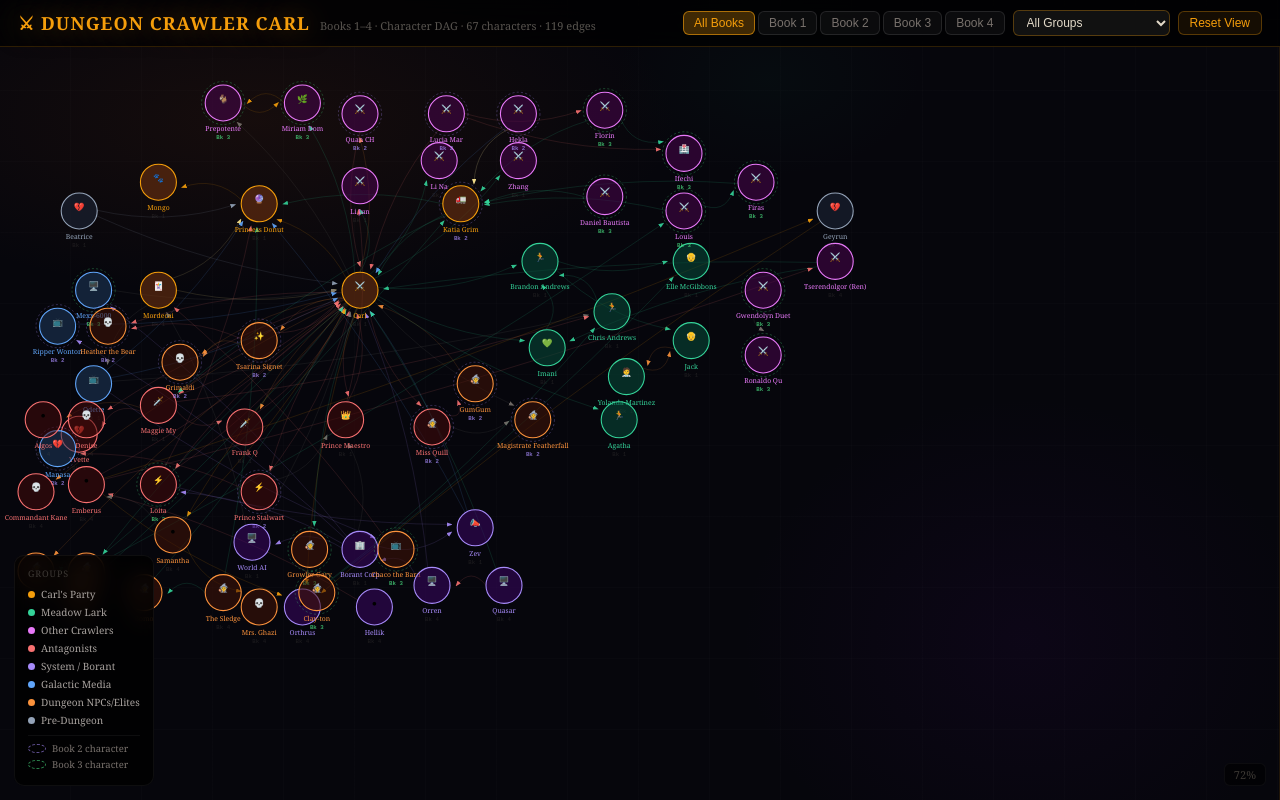
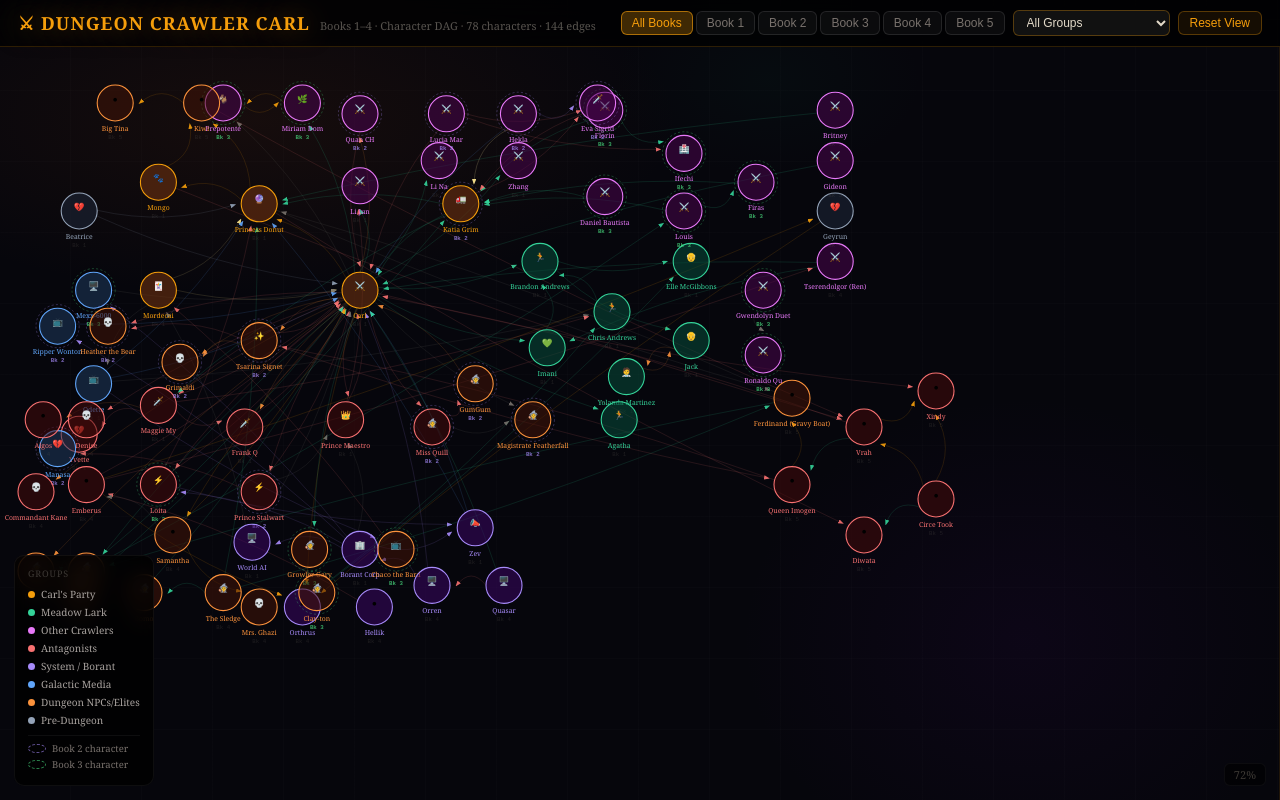
Before and after one commit to jhancock1229/dcc-dag, a React (Vite) app: page / in a window 1280 px wide. Built offline with nearby package versions, Linux system fonts and the light colour scheme.

Commit message:
add book 5

```diff
--- a/src/App.jsx
+++ b/src/App.jsx
@@ -206,6 +206,30 @@
   // ── BACKSTORY ──
   { id: "beatrice", label: "Beatrice", book: 1, faction: "BACKSTORY", role: "Pre-Dungeon", x: 110, y: 200,
     desc: "Carl's ex-girlfriend, Donut's original owner. Presumed dead. Her absence shapes Carl's fierce protectiveness toward Donut." },
+
+  // ── BOOK 5: THE BUTCHER'S MASQUERADE (Floor 6 – The Hunting Grounds) ──
+  { id: "vrah", label: "Vrah", book: 5, faction: "ANTAGONISTS", role: "Hunter", x: 1200, y: 500,
+    desc: "Mantis hunter and veteran dungeon huntress. Mayor of Zockau on Floor 6. Decapitates kills and wears their heads; death count in the thousands. Starts a vendetta against Carl after he kills her sister Xindy. Stabbed by Carl with the Arrow of Enthusiastic Double Gonorrhea. Savaged to death by Mongo and Kiwi at the Butcher's Masquerade." },
+  { id: "xindy", label: "Xindy", book: 5, faction: "ANTAGONISTS", role: "Hunter", x: 1300, y: 450,
+    desc: "Vrah's younger sister. Dark Hive mantis hunter. Killed early in Floor 6 when Carl's party raids Zockau, triggering Vrah's furious vendetta." },
+  { id: "circe_took", label: "Circe Took", book: 5, faction: "ANTAGONISTS", role: "Hunter Leader", x: 1300, y: 600,
+    desc: "Minor mantis hive queen, mother of Vrah and Xindy. Panel moderator at CrawlCon. Enraged by Xindy's death; sponsors goddess Diwata to cure Vrah of the Arrow of Enthusiastic Double Gonorrhea. Uses influence to let hunters leave early after Borant loses control." },
+  { id: "diwata", label: "Diwata", book: 5, faction: "ANTAGONISTS", role: "Deity", x: 1200, y: 650,
+    desc: "Minor goddess sponsored by Circe Took onto Floor 6 to cure Vrah. Becomes a major threat at the Butcher's Masquerade. Killed by Donut's Laundry Day spell during the final battle." },
+  { id: "queen_imogen", label: "Queen Imogen", book: 5, faction: "ANTAGONISTS", role: "Country Boss", x: 1100, y: 580,
+    desc: "Level 145 high elf Fallen Cleric/Sorceress, Country Boss of Floor 6. Hosts the Butcher's Masquerade. Xenophobic queen who helped kill Signet's mother and tried to eradicate King Finian's half-blood children. Immune to poison and curse; susceptible to blunt force. Killed by Signet at the Masquerade — at the cost of Signet's own life." },
+  { id: "ferdinand", label: "Ferdinand (Gravy Boat)", book: 5, faction: "NPCS", role: "Boss/Pet", x: 1100, y: 460,
+    desc: "Yellow tomcat (real name Gravy Boat), Donut's unrequited pre-dungeon love interest, owned by neighbor Marjory Williams. Abducted and transformed into Level 100 Province Boss and Queen Imogen's familiar. Wields turban with lightning spell and phase-jump. Transported to Floor 9 with the castle; becomes co-Warlord of the NPC Home Team faction alongside Juice Box." },
+  { id: "kiwi", label: "Kiwi", book: 5, faction: "NPCS", role: "Pet/Ally", x: 280, y: 50,
+    desc: "Female mongoliensis dinosaur, Big Tina's mother. Originally a bear, transformed long ago by Scolopendra's attack. Mongo's romantic partner (to Donut's horror). Charmed by Apothecary's potion into becoming Donut's minion. Helps Mongo kill Vrah at the Masquerade. Transported to Floor 9 as part of the Princess Posse army." },
+  { id: "big_tina", label: "Big Tina", book: 5, faction: "NPCS", role: "Pet/Ally", x: 160, y: 50,
+    desc: "Giant allosaurus ballerina on Floor 6, Kiwi's daughter. Both were originally bears transformed long ago by Scolopendra. Sought by Carl's party as a quest target. Transported to Floor 9 as part of the Princess Posse army." },
+  { id: "eva", label: "Eva Sigrid", book: 2, faction: "CRAWLERS", role: "Player Killer", x: 830, y: 50,
+    desc: "Icelandic economics professor, Katia's former friend. Hekla's right-hand enforcer — her anger issues weaponized by her own therapist. Four-armed cobra-head race; 13+ Player Killer skulls. Abandons Katia in Book 2 during Floor 3 race selection. Central antagonist of Katia's arc in Book 5. Final act: places the Crown of the Sepsis Whore on Katia as she dies, binding Katia (or Donut) to the 9th floor." },
+  { id: "gideon", label: "Gideon", book: 5, faction: "CRAWLERS", role: "Crawler", x: 1160, y: 130,
+    desc: "Crawler who allies with Carl on Floors 5 and 6. Leads a team outside the elf castle during the Masquerade battle. Killed in the fighting — his death weighs on Carl, who recruited him." },
+  { id: "britney", label: "Britney", book: 5, faction: "CRAWLERS", role: "Crawler", x: 1160, y: 60,
+    desc: "Ukrainian plastic surgery patient turned crawler. Wears a fur bikini, carries a spiked stick, has an extinction sigil tattoo. Acts as Donut's guitarist at the Masquerade talent show with spectacular playing. Face badly scarred in the final battle. Later hinted by the goddess Eris to be possibly possessed." },
 ];
 
 const EDGES = [
@@ -346,6 +370,38 @@
   { from: "carl", to: "maggie", type: "killed", label: "kills with Mordecai's potion" },
   { from: "katia", to: "maggie", type: "allied", label: "petrifies possessed Chris" },
   { from: "samantha", to: "emberus", type: "connected", label: "involved in Geyrun's death" },
+
+  // Book 5 edges
+  // Hunters
+  { from: "carl", to: "xindy", type: "killed", label: "kills (triggers Vrah vendetta)" },
+  { from: "vrah", to: "xindy", type: "companion", label: "sisters" },
+  { from: "circe_took", to: "vrah", type: "companion", label: "mother" },
+  { from: "circe_took", to: "xindy", type: "companion", label: "mother" },
+  { from: "circe_took", to: "diwata", type: "allied", label: "sponsors" },
+  { from: "vrah", to: "carl", type: "hunts", label: "prime hunting target" },
+  { from: "vrah", to: "queen_imogen", type: "allied", label: "uses to inconvenience Carl" },
+  { from: "mongo", to: "vrah", type: "killed", label: "kills with Kiwi" },
+  { from: "kiwi", to: "vrah", type: "killed", label: "kills with Mongo" },
+  { from: "donut", to: "diwata", type: "killed", label: "Laundry Day spell" },
+  // Queen Imogen / Ferdinand / Castle
+  { from: "queen_imogen", to: "signet", type: "antagonizes", label: "killed Signet's mother" },
+  { from: "signet", to: "queen_imogen", type: "killed", label: "assassinates (sacrifices self)" },
+  { from: "queen_imogen", to: "ferdinand", type: "companion", label: "familiar/pet" },
+  { from: "ferdinand", to: "donut", type: "connected", label: "unrequited love interest" },
+  { from: "donut", to: "ferdinand", type: "connected", label: "pre-dungeon fixation" },
+  { from: "sledge", to: "ferdinand", type: "allied", label: "teleports castle to Floor 9" },
+  { from: "ferdinand", to: "juice_box", type: "allied", label: "co-Warlords Floor 9" },
+  // Kiwi / Tina / Mongo
+  { from: "mongo", to: "kiwi", type: "companion", label: "romantic partner" },
+  { from: "kiwi", to: "big_tina", type: "companion", label: "mother" },
+  { from: "donut", to: "kiwi", type: "companion", label: "charmed as minion" },
+  // Eva / Katia arc
+  { from: "hekla", to: "eva", type: "controls", label: "turned patient into enforcer" },
+  { from: "eva", to: "katia", type: "antagonizes", label: "player-kills, taunts, betrays" },
+  { from: "katia", to: "eva", type: "killed", label: "hunts down and kills" },
+  // Gideon / Britney
+  { from: "gideon", to: "carl", type: "allied", label: "recruited by Carl" },
+  { from: "britney", to: "donut", type: "allied", label: "Masquerade guitarist" },
 ];
 
 function getNodeById(id) { return NODES.find(n => n.id === id); }
@@ -461,7 +517,7 @@
         </div>
         <div style={{ display: "flex", gap: 8, alignItems: "center", flexWrap: "wrap" }}>
           <div style={{ display: "flex", gap: 3 }}>
-            {["ALL","1","2","3","4"].map(b => (
+            {["ALL","1","2","3","4","5"].map(b => (
               <button key={b} onClick={() => { setFilterBook(b); setSelected(null); }}
                 style={{
                   background: filterBook === b ? "rgba(245,158,11,0.25)" : "rgba(255,255,255,0.04)",
```
Also changed, not shown: 1 other file (tests, documents, lock files or other folders).
